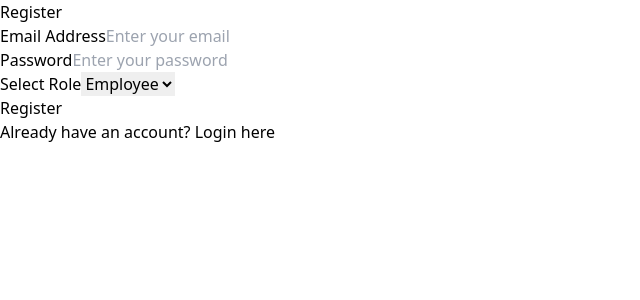
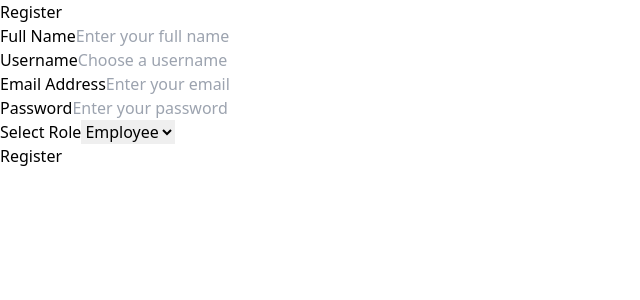
Before and after one commit to sagarbhati26/UR-Task, a React (Vite) app in the folder frontend/: page /register in a window 1280 px wide. Shown: the top 300 px of the page, without its empty margins (0-640 px from the left). Built offline with nearby package versions, Linux system fonts and the light colour scheme.

Commit message:
`feat: updated user authentication and registration functionality`

```diff
--- a/frontend/src/components/Dashboard/ManagerDashboard.jsx
+++ b/frontend/src/components/Dashboard/ManagerDashboard.jsx
@@ -1,6 +1,7 @@
 import React, { useEffect, useState } from "react";
 import { Link } from "react-router-dom";
 import axios from "axios";
+import AssignTask from "../Task/AssignTask";
 
 function ManagerDashboard() {
   const [tasks, setTasks] = useState([]);
@@ -25,12 +26,9 @@ function ManagerDashboard() {
         <div className="flex justify-between items-center mb-6">
           <h2 className="text-2xl font-bold text-gray-800">Manager Dashboard</h2>
           {/* Link to Assign Task */}
-          <Link
-            to="/manager/assign-task"
-            className="px-4 py-2 text-white bg-blue-600 rounded-lg hover:bg-blue-700 focus:ring focus:ring-blue-300 focus:outline-none"
-          >
-            Assign New Task
-          </Link>
+
+        <AssignTask/>
+
         </div>
         {tasks.length === 0 ? (
           <p className="text-center text-gray-600">No tasks assigned yet.</p>
--- a/frontend/src/components/Task/AssignTask.jsx
+++ b/frontend/src/components/Task/AssignTask.jsx
@@ -17,7 +17,7 @@ const AssignTask = () => {
     e.preventDefault();
     try {
       await axios.post(
-        "http://localhost:5000/api/manager/tasks/assign",
+        "http://localhost:8008/api/v1/tasks/assign",
         taskDetails,
         {
           headers: {
--- a/frontend/src/components/auth/Login.jsx
+++ b/frontend/src/components/auth/Login.jsx
@@ -1,21 +1,40 @@
 import React, { useState } from "react";
 import axios from "axios";
-import { useNavigate } from "react-router-dom";
+import { useNavigate } from "react-router-dom"; // React Router's useNavigate hook
 
-function Login() {
+
+const Login = () => {
   const [email, setEmail] = useState("");
   const [password, setPassword] = useState("");
-  const navigate = useNavigate();
+
+  const navigate = useNavigate(); // React Router's useNavigate hook
 
   const handleSubmit = async (e) => {
     e.preventDefault();
+
     try {
-      const res = await axios.post("http://localhost:8008/api/v1/users/login", { email, password });
-      localStorage.setItem("token", res.data.token);
-      const role = res.data.role;
-      navigate(role === "manager" ? "/manager" : "/employee");
+      const res = await axios.post("http://localhost:8008/api/v1/users/login", {
+        email,
+        password,
+      });
+
+      // Destructure the response
+      const { role, accessToken } = res.data;
+
+      // Save token and role in localStorage
+      localStorage.setItem("token", accessToken);
+      localStorage.setItem("role", role);
+
+
+      if(role==="manager"){
+        navigate("/Task/AssignTask")
+      }
+      else{
+        navigate("/Dashboard/EmployeeDashboard")
+      }
     } catch (err) {
-      alert("Invalid credentials");
+      console.error("Login error:", err.response?.data || err.message);
+      alert("Login failed. Please check your credentials.");
     }
   };
 
@@ -24,6 +43,7 @@ function Login() {
       <div className="w-full max-w-md p-8 space-y-6 bg-white rounded-lg shadow-md">
         <h2 className="text-2xl font-bold text-center text-gray-800">Login</h2>
         <form onSubmit={handleSubmit} className="space-y-4">
+          {/* Email Input */}
           <div>
             <label htmlFor="email" className="block text-sm font-medium text-gray-700">
               Email Address
@@ -31,13 +51,15 @@ function Login() {
             <input
               type="email"
               id="email"
-              placeholder="Enter your email"
               value={email}
               onChange={(e) => setEmail(e.target.value)}
+              placeholder="Enter your email"
+              required
               className="w-full px-4 py-2 mt-2 text-gray-700 bg-gray-100 border rounded-lg focus:ring focus:ring-blue-300 focus:outline-none"
-              required
             />
           </div>
+
+          {/* Password Input */}
           <div>
             <label htmlFor="password" className="block text-sm font-medium text-gray-700">
               Password
@@ -45,13 +67,15 @@ function Login() {
             <input
               type="password"
               id="password"
-              placeholder="Enter your password"
               value={password}
               onChange={(e) => setPassword(e.target.value)}
+              placeholder="Enter your password"
+              required
               className="w-full px-4 py-2 mt-2 text-gray-700 bg-gray-100 border rounded-lg focus:ring focus:ring-blue-300 focus:outline-none"
-              required
             />
           </div>
+
+          {/* Submit Button */}
           <button
             type="submit"
             className="w-full px-4 py-2 text-white bg-blue-600 rounded-lg hover:bg-blue-700 focus:ring focus:ring-blue-300 focus:outline-none"
@@ -59,15 +83,9 @@ function Login() {
             Login
           </button>
         </form>
-        <p className="text-sm text-center text-gray-600">
-          Don't have an account?{" "}
-          <a href="/register" className="font-medium text-blue-600 hover:underline">
-            Register here
-          </a>
-        </p>
       </div>
     </div>
   );
-}
+};
 
 export default Login;
--- a/frontend/src/components/auth/Register.jsx
+++ b/frontend/src/components/auth/Register.jsx
@@ -1,17 +1,27 @@
 import React, { useState } from "react";
 import axios from "axios";
+import { useNavigate } from "react-router-dom";
 
 function Register() {
-  const [formData, setFormData] = useState({ email: "", password: "", role: "employee" });
+  const [formData, setFormData] = useState({
+    fullName: "",
+    username: "",
+    email: "",
+    password: "",
+    role: "employee",
+  });
+  const navigate = useNavigate(); // React Router's useNavigate hook
 
   const handleSubmit = async (e) => {
     e.preventDefault();
     try {
       await axios.post("http://localhost:8008/api/v1/users/register", formData);
-      alert("Registered successfully!");
-      setFormData({ email: "", password: "", role: "employee" }); // Reset form
+      alert("Registered successfully! Redirecting to login...");
+      setFormData({ fullName: "", username: "", email: "", password: "", role: "employee" });
+      navigate("/login"); // Redirect to the login page
     } catch (err) {
-      alert("Registration failed");
+      console.error("Registration error:", err.response?.data || err.message);
+      alert("Registration failed. Please try again.");
     }
   };
 
@@ -20,7 +30,41 @@ function Register() {
       <div className="w-full max-w-md p-8 space-y-6 bg-white rounded-lg shadow-md">
         <h2 className="text-2xl font-bold text-center text-gray-800">Register</h2>
         <form onSubmit={handleSubmit} className="space-y-4">
-          {/* Email Input */}
+          {/* Full Name */}
+          <div>
+            <label htmlFor="fullName" className="block text-sm font-medium text-gray-700">
+              Full Name
+            </label>
+            <input
+              type="text"
+              id="fullName"
+              name="fullName"
+              placeholder="Enter your full name"
+              value={formData.fullName}
+              onChange={(e) => setFormData({ ...formData, fullName: e.target.value })}
+              className="w-full px-4 py-2 mt-2 text-gray-700 bg-gray-100 border rounded-lg focus:ring focus:ring-blue-300 focus:outline-none"
+              required
+            />
+          </div>
+
+          {/* Username */}
+          <div>
+            <label htmlFor="username" className="block text-sm font-medium text-gray-700">
+              Username
+            </label>
+            <input
+              type="text"
+              id="username"
+              name="username"
+              placeholder="Choose a username"
+              value={formData.username}
+              onChange={(e) => setFormData({ ...formData, username: e.target.value })}
+              className="w-full px-4 py-2 mt-2 text-gray-700 bg-gray-100 border rounded-lg focus:ring focus:ring-blue-300 focus:outline-none"
+              required
+            />
+          </div>
+
+          {/* Email */}
           <div>
             <label htmlFor="email" className="block text-sm font-medium text-gray-700">
               Email Address
@@ -28,6 +72,7 @@ function Register() {
             <input
               type="email"
               id="email"
+              name="email"
               placeholder="Enter your email"
               value={formData.email}
               onChange={(e) => setFormData({ ...formData, email: e.target.value })}
@@ -36,7 +81,7 @@ function Register() {
             />
           </div>
 
-          {/* Password Input */}
+          {/* Password */}
           <div>
             <label htmlFor="password" className="block text-sm font-medium text-gray-700">
               Password
@@ -44,6 +89,7 @@ function Register() {
             <input
               type="password"
               id="password"
+              name="password"
               placeholder="Enter your password"
               value={formData.password}
               onChange={(e) => setFormData({ ...formData, password: e.target.value })}
@@ -52,13 +98,14 @@ function Register() {
             />
           </div>
 
-          {/* Role Selection */}
+          {/* Role */}
           <div>
             <label htmlFor="role" className="block text-sm font-medium text-gray-700">
               Select Role
             </label>
             <select
               id="role"
+              name="role"
               value={formData.role}
               onChange={(e) => setFormData({ ...formData, role: e.target.value })}
               className="w-full px-4 py-2 mt-2 text-gray-700 bg-gray-100 border rounded-lg focus:ring focus:ring-blue-300 focus:outline-none"
@@ -77,12 +124,6 @@ function Register() {
             Register
           </button>
         </form>
-        <p className="text-sm text-center text-gray-600">
-          Already have an account?{" "}
-          <a href="/login" className="font-medium text-blue-600 hover:underline">
-            Login here
-          </a>
-        </p>
       </div>
     </div>
   );
```
Also changed, not shown: 1 other file (tests, documents, lock files or other folders).
